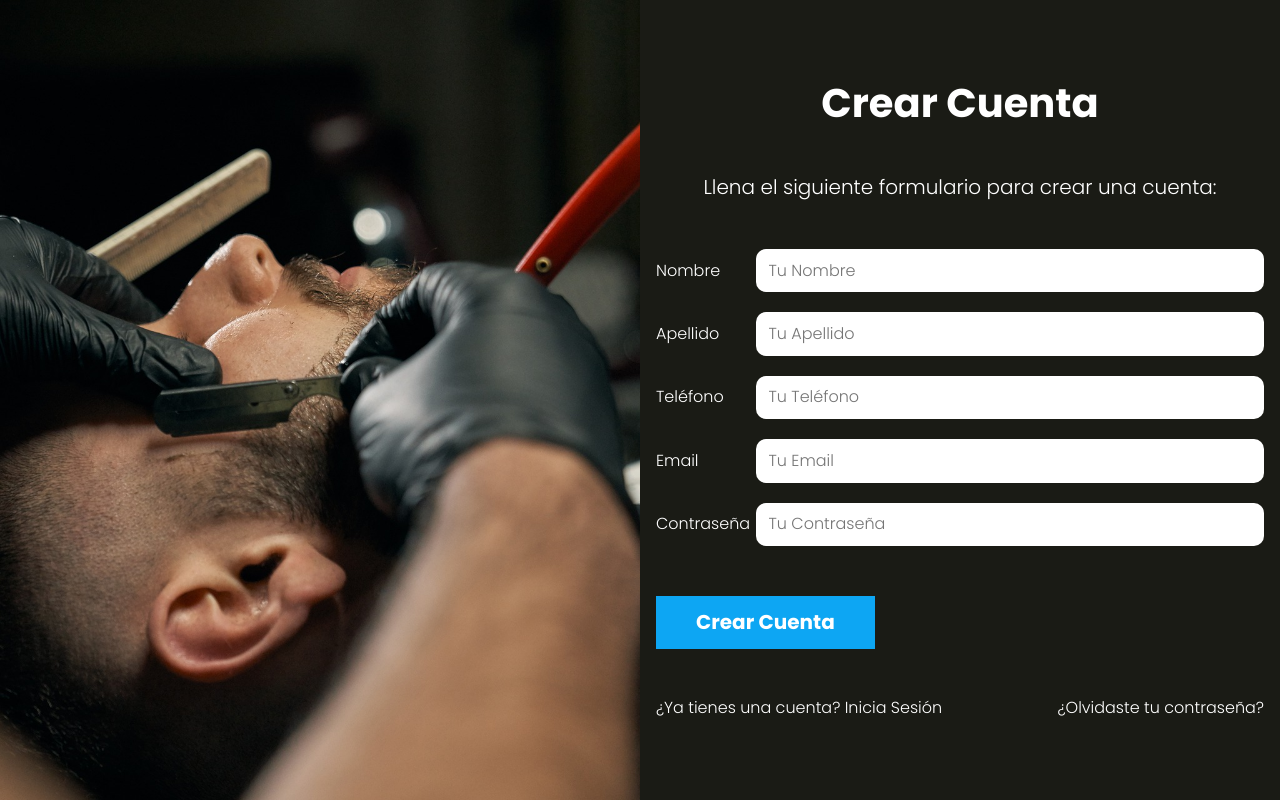
After one commit to David407407/AppSalon_MVC-VS, a PHP site: template views/auth/crear-cuenta.php in a window 1280 px wide. The commit adds this page. Run offline with PHP 8.4, Linux system fonts and the light colour scheme; the template is opened without the code that fills it, so the values that code supplies are empty.

Commit message:
5° commit

```diff
--- a/src/scss/componentes/_formulario.scss
+++ b/src/scss/componentes/_formulario.scss
@@ -2,6 +2,7 @@
 @use 'base/variables' as v;
 
 .formulario {
+    margin-top: 5rem;
     width: 100%;
 }
 .campo {
--- /dev/null
+++ b/views/auth/crear-cuenta.php
@@ -0,0 +1,61 @@
+<h1 class="nombre-pagina">Crear Cuenta</h1>
+<p class="descripcion-pagina" >Llena el siguiente formulario para crear una cuenta:</p>
+
+<form action="/public/crear-cuenta" class="formulario" method="POST">
+    <div class="campo">
+        <label for="nombre">Nombre</label>
+        <input
+            type="text"
+            id="nombre"
+            name="nombre"
+            placeholder="Tu Nombre"
+        />
+    </div>
+
+    <div class="campo">
+        <label for="apellido">Apellido</label>
+        <input
+            type="text"
+            id="apellido"
+            name="apellido"
+            placeholder="Tu Apellido"
+        />
+    </div>
+
+    <div class="campo">
+        <label for="telefono">Teléfono</label>
+        <input
+            type="tel"
+            id="telefono"
+            name="telefono"
+            placeholder="Tu Teléfono"
+        />
+    </div>
+
+    <div class="campo">
+        <label for="email">Email</label>
+        <input
+            type="email"
+            id="email"
+            name="email"
+            placeholder="Tu Email"
+        />
+    </div>
+
+    <div class="campo">
+        <label for="password">Contraseña</label>
+        <input
+            type="password"
+            id="password"
+            name="password"
+            placeholder="Tu Contraseña"
+        />
+    </div>
+
+    <input type="submit" value="Crear Cuenta" class="boton">
+</form>
+
+<div class="acciones">
+    <a href="/public/">¿Ya tienes una cuenta? Inicia Sesión</a>
+    <a href="/public/olvide">¿Olvidaste tu contraseña?</a>
+</div>
--- a/views/auth/crear.php
+++ /dev/null
@@ -1 +0,0 @@
-<h1>Crear Cuenta</h1>
--- a/views/auth/login.php
+++ b/views/auth/login.php
@@ -14,7 +14,7 @@
     <input type="submit" class="boton" value="Iniciar Sesión">
 
     <div class="acciones">
-        <a href="/crear-cuenta">¿Aún no tienes una cuenta? Crea una</a>
-        <a href="/olvide">¿Olvidaste tu contraseña?</a>
+        <a href="/public/crear-cuenta">¿Aún no tienes una cuenta? Crea una</a>
+        <a href="/public/olvide">¿Olvidaste tu contraseña?</a>
     </div>
 </form>
```
Also changed, not shown: controllers/LoginController.php (+7 -3 lines), views/auth/olvide.php (added, +16 -0 lines), public/build/css/app.css, 1 other file.
